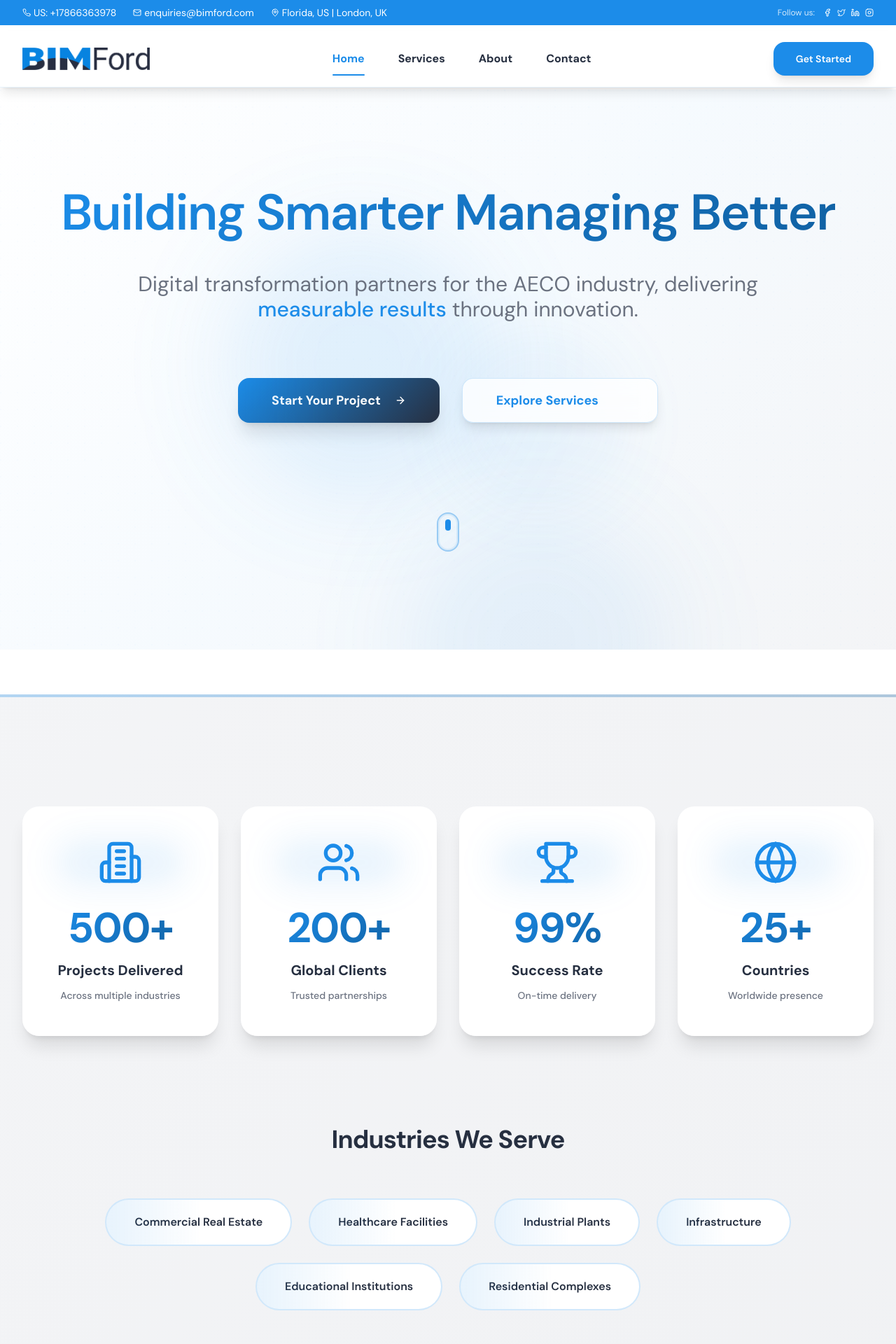
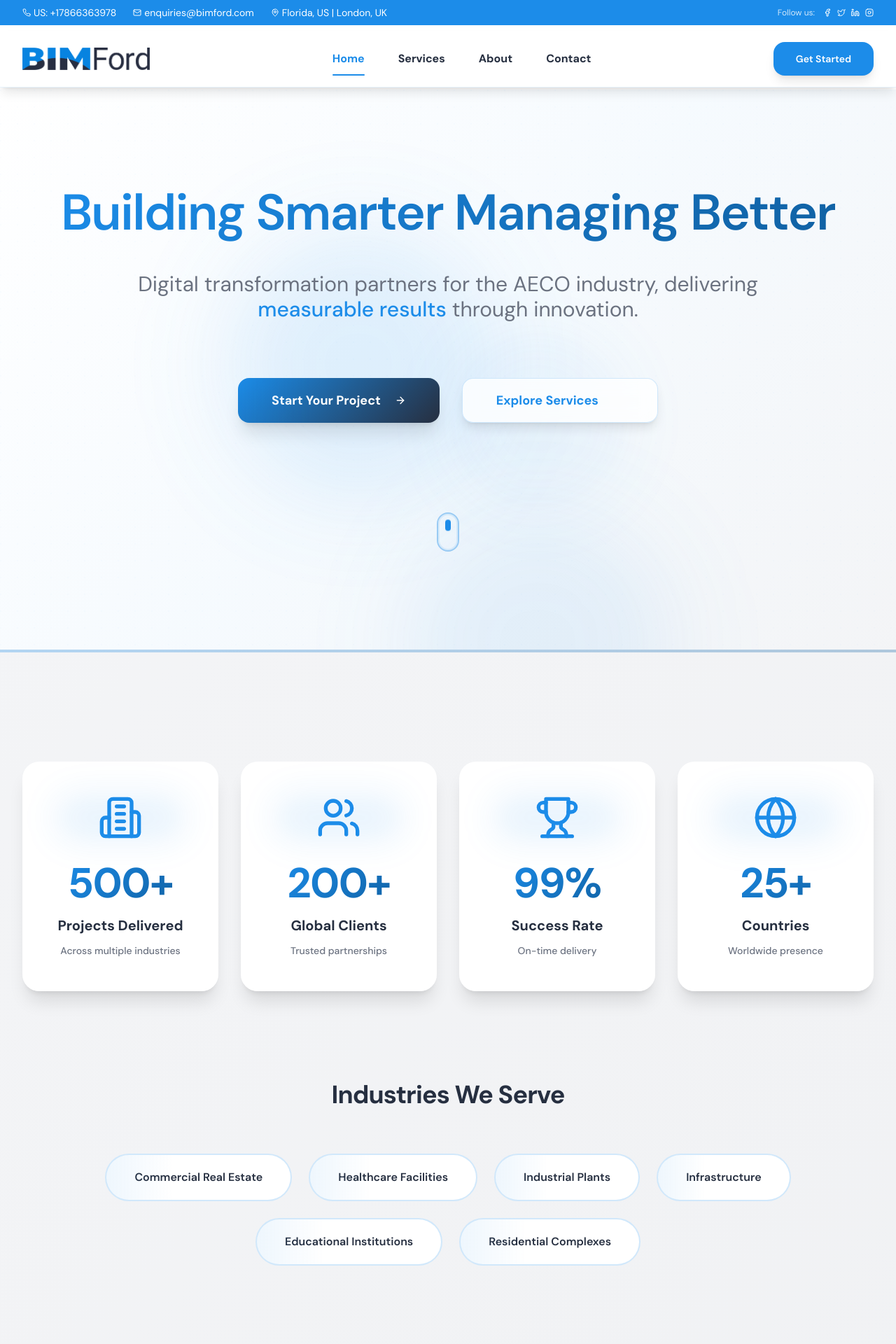
Before and after one commit to ahmadtechsdev/bimford-digital-evolution, a React (Vite) app: page / in a window 1280 px wide. Shown: the top 1920 px of the page at 70% size. Built offline with nearby package versions, Linux system fonts and the light colour scheme.

Commit message:
Fix spacing below hero section

```diff
--- a/src/pages/Index.tsx
+++ b/src/pages/Index.tsx
@@ -14,12 +14,10 @@ const Index = () => {
       <Header />
       <main className="pt-32">
         <Hero />
-        <div className="py-16">
-          <TrustIndicators />
-          <HighlightsSection />
-          <About />
-          <ServicesOverview />
-        </div>
+        <TrustIndicators />
+        <HighlightsSection />
+        <About />
+        <ServicesOverview />
       </main>
       <Footer />
     </div>
```
